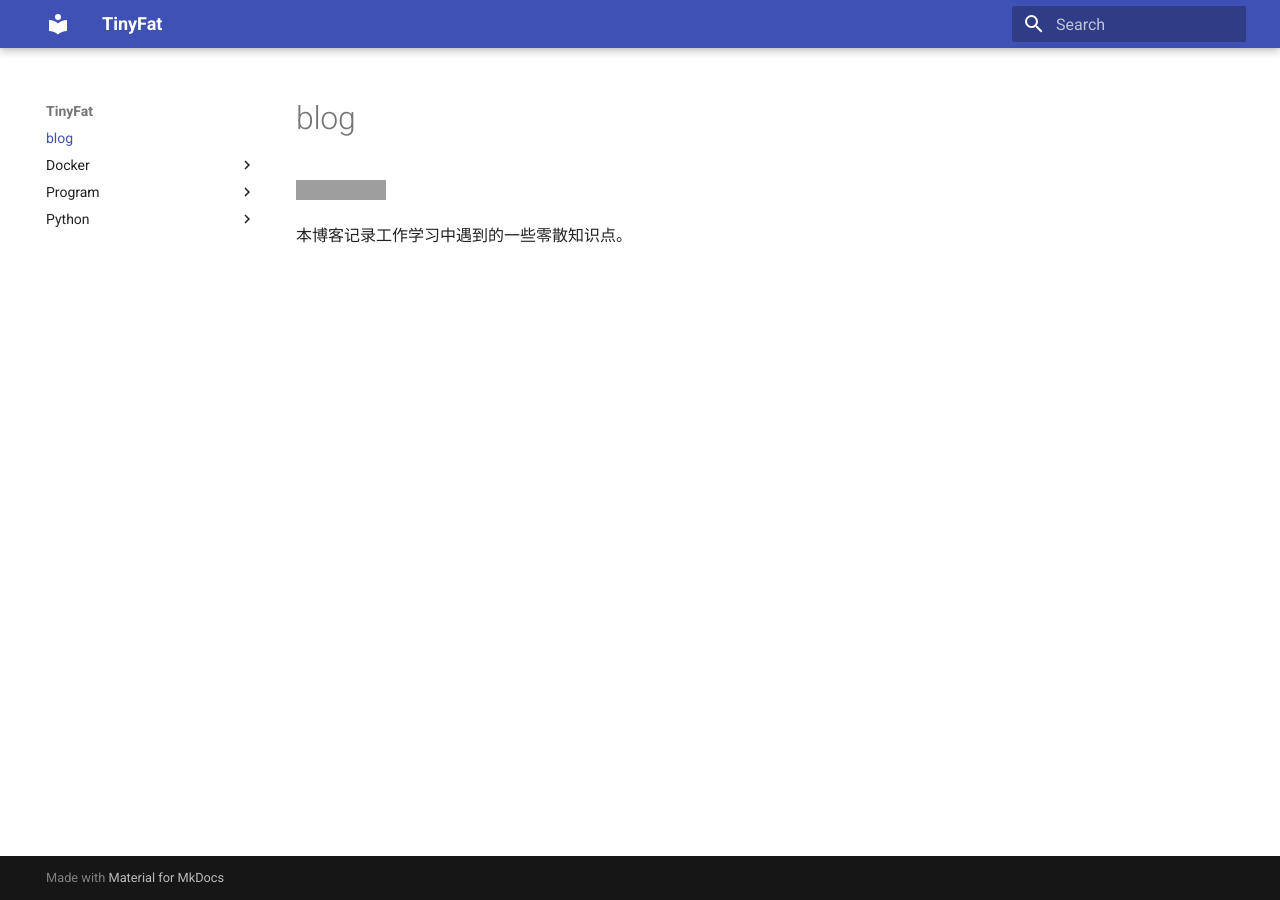
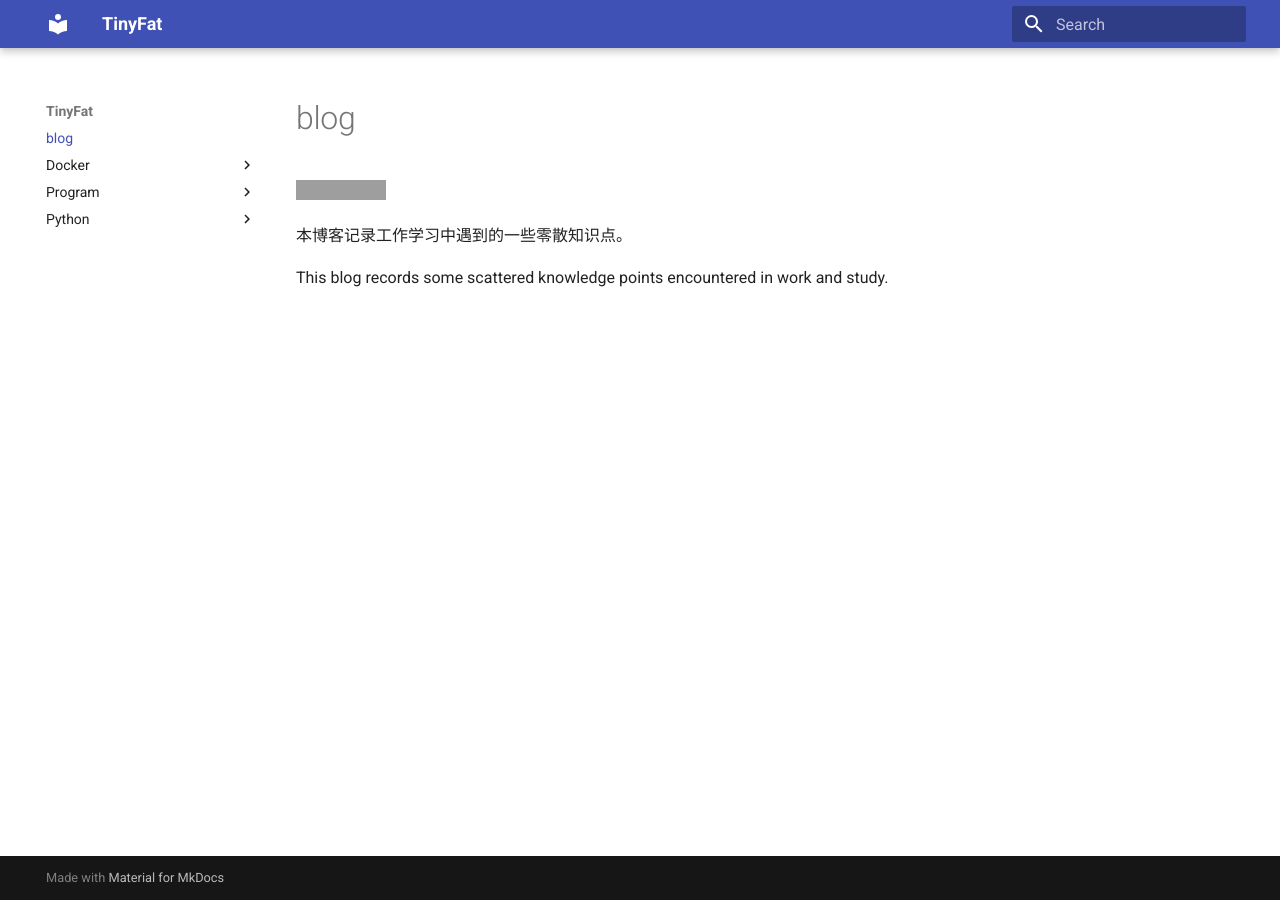
Before and after one commit to thj8/blog, an MkDocs documentation site: the page built from docs/index.md, in a window 1280 px wide. Built offline with MkDocs 1.6.1 and Material for MkDocs 9.7.7, drawn with Linux system fonts in a browser that asks for light colours; grey boxes are pictures that could not be loaded.

Commit message:
index english

```diff
--- a/docs/index.md
+++ b/docs/index.md
@@ -4,3 +4,5 @@
 
 
 本博客记录工作学习中遇到的一些零散知识点。
+
+This blog records some scattered knowledge points encountered in work and study.
```
